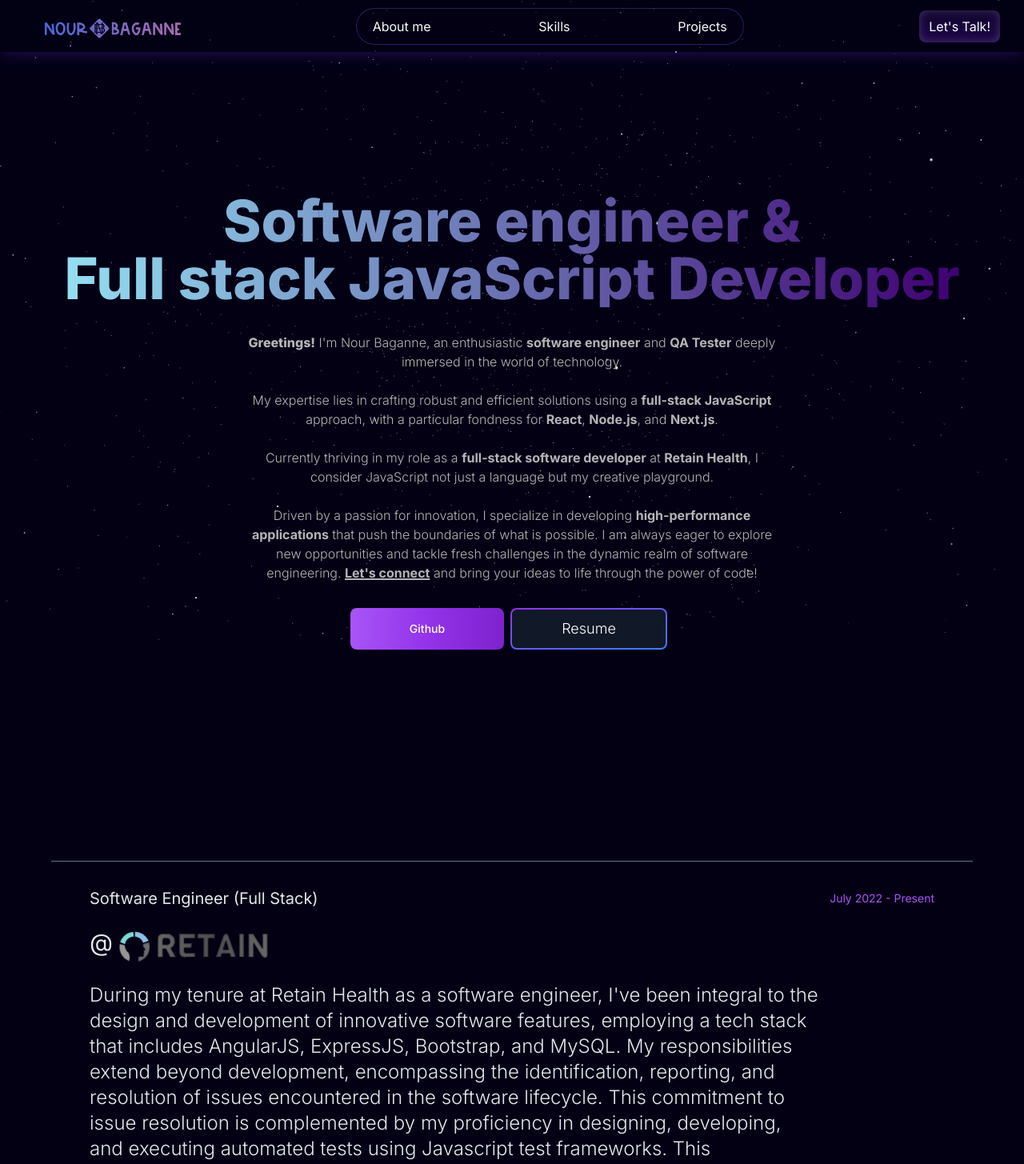
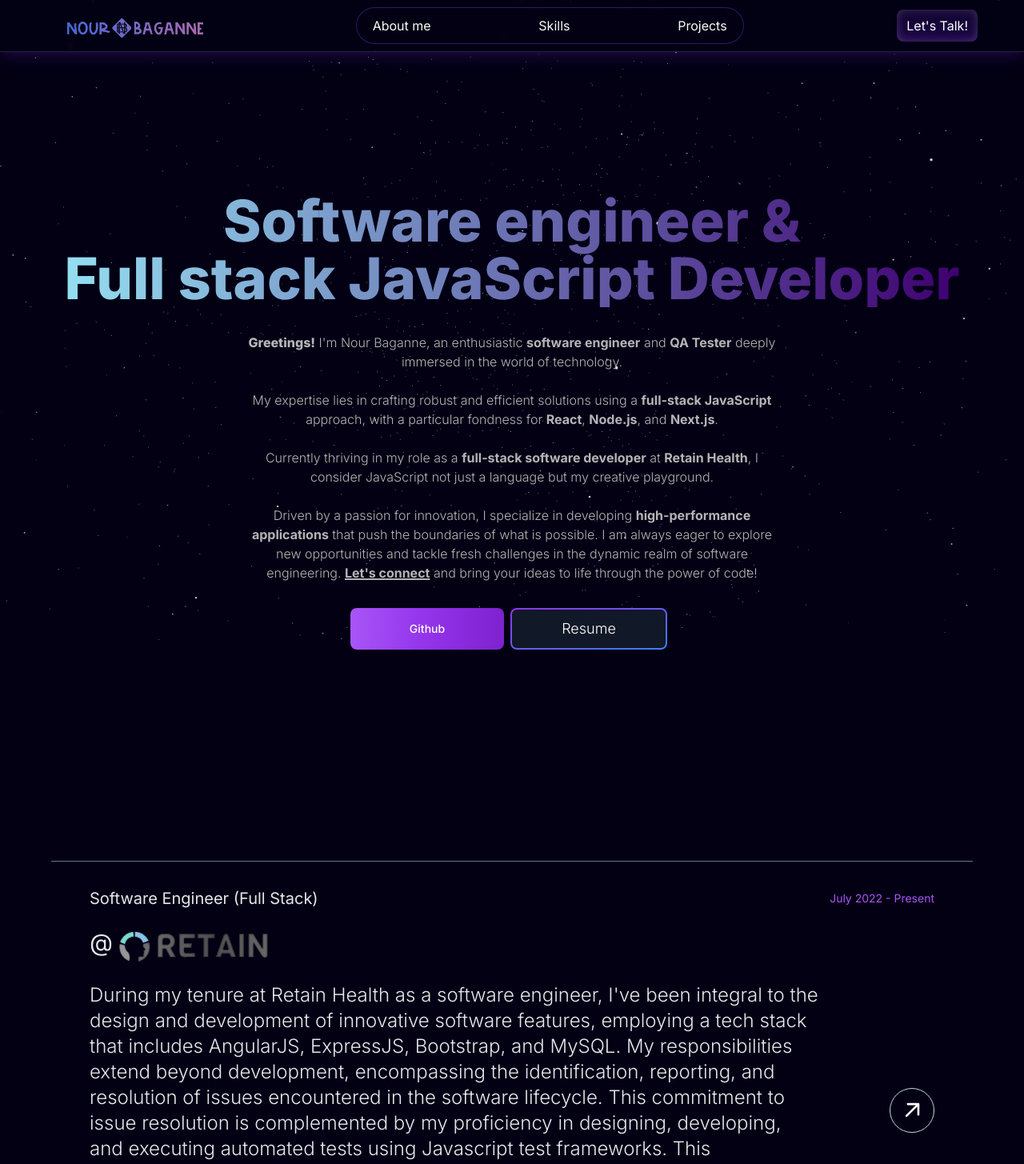
Before and after one commit to Nourbaganne/Portfolio, a Next.js app: page / in a window 1280 px wide. Shown: the top 1455 px of the page at 80% size. Built offline with nearby package versions, Linux system fonts and the light colour scheme.

Commit message:
make navbar responsive to user scroll

```diff
--- a/src/app/globals.css
+++ b/src/app/globals.css
@@ -20,3 +20,11 @@
     rgba(113, 47, 255, 0.24);
   box-shadow: inset 0 0 12px #bf97ff70;
 }
+
+.navBar {
+  transition: transform 1s ease;
+}
+
+.hideNav {
+  transform: translateY(-100%);
+}
--- a/src/app/lib/definitions.ts
+++ b/src/app/lib/definitions.ts
@@ -9,5 +9,6 @@
     startDate: string;
     endDate: string;
     description: string;
+    url: string;
     skills: [];
 };
--- a/src/app/lib/placeholder-data.js
+++ b/src/app/lib/placeholder-data.js
@@ -8,7 +8,8 @@
       startDate: 'July 2022',
       endDate: 'Present',
       description: "During my tenure at Retain Health as a software engineer, I've been integral to the design and development of innovative software features, employing a tech stack that includes AngularJS, ExpressJS, Bootstrap, and MySQL. My responsibilities extend beyond development, encompassing the identification, reporting, and resolution of issues encountered in the software lifecycle. This commitment to issue resolution is complemented by my proficiency in designing, developing, and executing automated tests using Javascript test frameworks. This comprehensive approach ensures the delivery of robust and high-quality software, reflecting my dedication to excellence in both feature development and software reliability.",
-      skills: ['AngularJs', 'ExpressJs', 'MySQL', 'Protractor', 'Automation Testing']
+      url: 'https://retainyourbrain.com/',
+      skills: ['AngularJs', 'ExpressJs', 'MySQL', 'Protractor', 'Automation Testing'],
     },
     {
         id: '1',
@@ -17,6 +18,7 @@
         startDate: 'August 2023',
         endDate: 'October 2023',
         description: "During my internship at ARSII Association, I played a crucial role in developing a dynamic user interface using Angular for an admin dashboard. This required coding expertise and integrating a teammate's API for enhanced functionality. I collaborated closely with cross-functional teams to ensure smooth communication and integration between front-end and back-end systems. Prioritizing user experience, I crafted responsive interfaces and optimized performance for various devices, honing my technical skills and contributing to a comprehensive and user-friendly system.",
+        url: 'https://arsii.org/',
         skills: ['Angular2+', 'Swagger', 'MySQL', 'Bootstrap']
       },
 ];
--- a/src/app/ui/experience/experience.tsx
+++ b/src/app/ui/experience/experience.tsx
@@ -24,6 +24,11 @@
 
                   <div className=" relative sm:pr-36 mb-4 sm:mb-8">
                     <p className="text-base sm:text-2xl leading-snug font-light">{experience.description}</p>
+                    <a href={experience.url} target="_blank" className=" hidden sm:flex hover:scale-105 transition duration-300 absolute top-1/2 -translate-y-1/2 right-0 w-14 aspect-square rounded-full  backdrop-blur items-center justify-center border border-slate-300 ">
+                      <svg stroke="currentColor" fill="currentColor" stroke-width="0" viewBox="0 0 20 20" aria-hidden="true" color="white" height="35" width="35" xmlns="http://www.w3.org/2000/svg">
+                        <path fill-rule="evenodd" d="M5.22 14.78a.75.75 0 001.06 0l7.22-7.22v5.69a.75.75 0 001.5 0v-7.5a.75.75 0 00-.75-.75h-7.5a.75.75 0 000 1.5h5.69l-7.22 7.22a.75.75 0 000 1.06z" clip-rule="evenodd"></path>
+                      </svg>
+                    </a>
                   </div>
 
                   <div className="flex items-center gap-2 flex-wrap">
--- a/src/app/ui/navbar/navbar.tsx
+++ b/src/app/ui/navbar/navbar.tsx
@@ -1,10 +1,52 @@
-// import { Socials } from "@/constants";
+'use client';
+
 import Image from "next/image";
-import React from "react";
+import React, { useEffect, useState } from "react";
+import clsx from 'clsx';
+
 
 const Navbar = () => {
+  const [scrollData, setScrollData] = useState({
+    y: 0,
+    lastY: 0
+  });
+
+  const [showNav, setShowNav] = useState(true);
+
+  useEffect(() => {
+
+    const handleScroll = () => {
+      setScrollData(prevState => {
+        return {
+          y: window.scrollY,
+          lastY: prevState.y
+        }
+      })
+    }
+
+    window.addEventListener('scroll', handleScroll);
+
+    return () => window.removeEventListener('scroll', handleScroll);
+  }, []);
+
+  useEffect(() => {
+
+    if(scrollData.y > scrollData.lastY){
+      setShowNav(false);
+    } else {
+      setShowNav(true);
+    }
+
+  }, [scrollData])
+
   return (
-    <div className="w-full h-[65px] fixed top-0 shadow-lg shadow-[#2A0E61]/50 bg-[#03001417] z-50 px-5">
+    <div className={clsx(
+      "w-full h-[65px] fixed top-0 shadow-lg shadow-[#2A0E61]/50 bg-[#03001417] z-50 backdrop-blur-sm flex p-3 sm:p-6  border-b-[#24242E] px-6 sm:px-12  border-b-[1px]",
+      {
+        'navBar': showNav,
+        'navBar hideNav': !showNav
+      }
+    )}>
       <div className="w-full h-full flex flex-row items-center justify-between m-auto px-[10px]">
         <div className="h-auto w-auto flex flex-row items-center">
           <span className="font-bold ml-[10px] hidden md:block text-gray-300">
```
